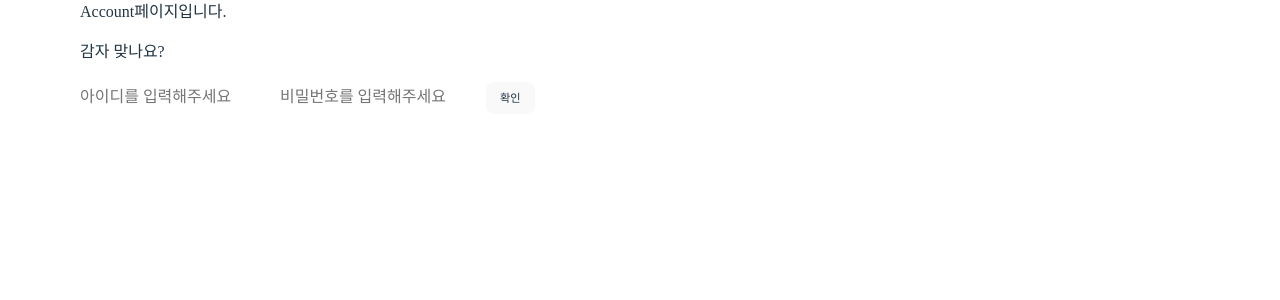
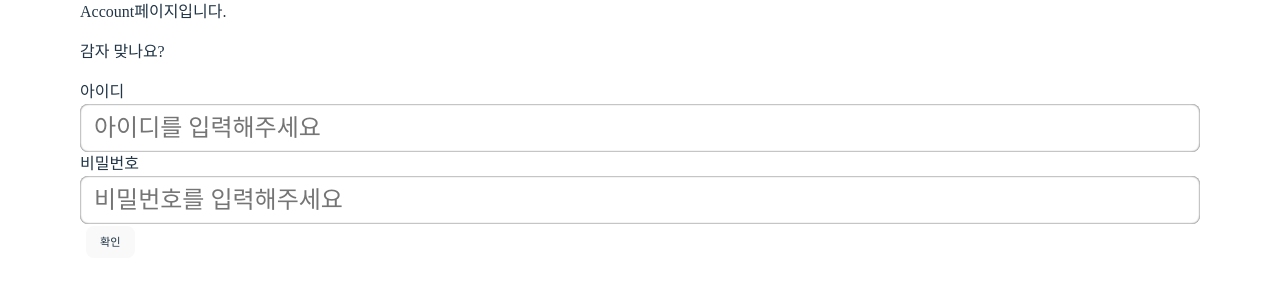
Before and after one commit to speaking-potato-meeting/Potato_api, a React (Vite) app in the folder front/: page /account/login in a window 1280 px wide. Shown: the top 300 px of the page. Built offline with nearby package versions, Linux system fonts and the light colour scheme; a web font is replaced by a local one.

Commit message:
login 기능 구현

```diff
--- /dev/null
+++ b/front/src/api/login.ts
@@ -0,0 +1,26 @@
+import { BASE_URL } from "./signup";
+
+export async function login(args: { username: string; password: string }) {
+  const loginRes = await fetch(`${BASE_URL}/api/login`, {
+    method: "POST",
+    body: JSON.stringify(args),
+  });
+
+  if (loginRes.ok) {
+    const data = await loginRes.json();
+    if (data.message === "성공") {
+      return "success";
+    }
+    console.log(`Error: ${data.message}`);
+    return null;
+  }
+}
+
+export async function getUser() {
+  const getUserRes = await fetch(`${BASE_URL}/api/get-user/3`);
+
+  if (getUserRes.ok) {
+    const data = await getUserRes.json();
+    return data && data;
+  }
+}
--- a/front/src/api/signup.ts
+++ b/front/src/api/signup.ts
@@ -1,6 +1,6 @@
 import { User } from "../types";
 
-const BASE_URL = "http://localhost:8000";
+export const BASE_URL = "http://localhost:8000";
 
 export async function signup(args: FormData) {
   const bodyData: User | {} = {};
--- a/front/src/pages/Login.tsx
+++ b/front/src/pages/Login.tsx
@@ -1,17 +1,69 @@
-import React, { useEffect, useState } from 'react'
+import { useState } from "react";
+import { login, getUser } from "../api/login";
 
 const User = {
-  id: 'coenffl',
-  pw: 'chaessi0115@@'
-}
+  id: "coenffl",
+  pw: "chaessi0115@@",
+};
 
 export default function Login() {
+  const [loginForm, setLoginForm] = useState({
+    username: "",
+    password: "",
+  });
+
+  const [userName, setUserName] = useState("");
+
+  const handleChange = (e) => {
+    const newForm = { ...loginForm };
+
+    newForm[e.target.name] = e.target.value;
+
+    setLoginForm(newForm);
+  };
+
+  async function handleSubmit(e) {
+    e.preventDefault();
+
+    const loginResponse = await login(loginForm);
+
+    if (loginResponse === "success") {
+      setUserName(loginForm.username);
+
+      const getUserResponse = await getUser();
+      // if (getUserResponse)
+    }
+  }
   return (
-    <div>
-      <p>감자 맞나요?</p>
-      <input type="text" placeholder='아이디를 입력해주세요'/>
-      <input type="password" placeholder='비밀번호를 입력해주세요' />
+    <form onSubmit={handleSubmit}>
+      {userName ? <p>{userName}</p> : <p>감자 맞나요?</p>}
+      <label htmlFor="username">
+        <span>아이디</span>
+      </label>
+      <div className="input">
+        <input
+          id="username"
+          onChange={handleChange}
+          name="username"
+          type="text"
+          placeholder="아이디를 입력해주세요"
+          value={loginForm.username}
+        />
+      </div>
+      <label htmlFor="password">
+        <span>비밀번호</span>
+      </label>
+      <div className="input">
+        <input
+          id="password"
+          onChange={handleChange}
+          name="password"
+          type="password"
+          placeholder="비밀번호를 입력해주세요"
+          value={loginForm.password}
+        />
+      </div>
       <button>확인</button>
-    </div>
-  )
+    </form>
+  );
 }
```
